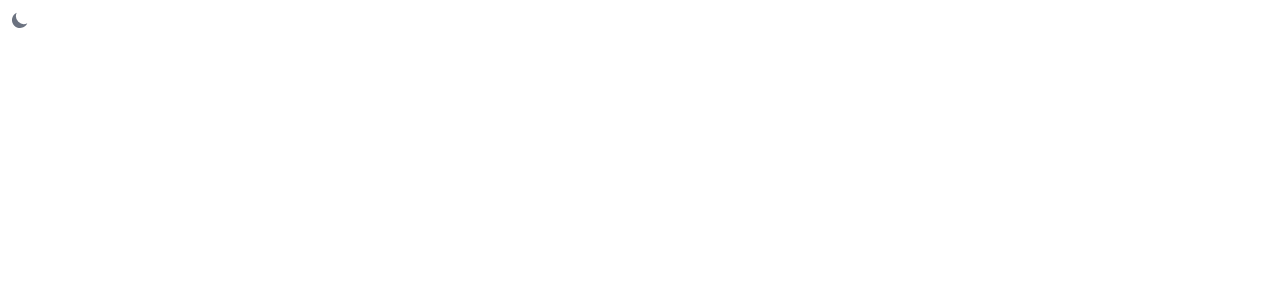
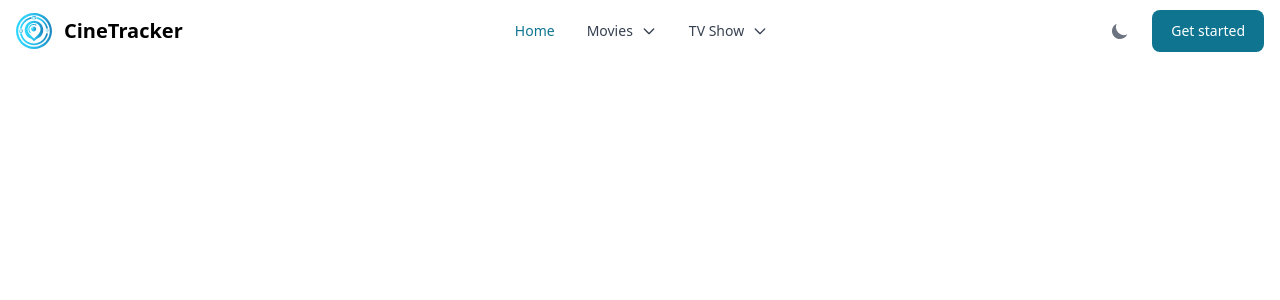
Before and after one commit to Stanyslas250/CineTracker, a Next.js app in the folder front-end/: page / in a window 1280 px wide. Shown: the top 300 px of the page. Built offline with nearby package versions, Linux system fonts and the light colour scheme.

Commit message:
Navbar UI

```diff
--- a/front-end/app/layout.tsx
+++ b/front-end/app/layout.tsx
@@ -17,7 +17,7 @@ export default function RootLayout({
       <head>
         <ThemeModeScript />
       </head>
-      <body className={`antialiased`}>
+      <body className={`antialiased bg-white dark:bg-black`}>
         <Flowbite>{children}</Flowbite>
       </body>
     </html>
--- a/front-end/app/page.tsx
+++ b/front-end/app/page.tsx
@@ -1,9 +1,12 @@
+import { NavBar } from '@/components/nav-bar.component';
 import { DarkThemeToggle } from 'flowbite-react';
 
 export default function page() {
   return (
     <div className="">
-      <DarkThemeToggle />
+      <NavBar>
+        <DarkThemeToggle />
+      </NavBar>
     </div>
   );
 }
--- /dev/null
+++ b/front-end/components/logo.tsx
@@ -0,0 +1,9 @@
+import React from 'react'
+
+const logo = () => {
+  return (
+    <svg></svg>
+  )
+}
+
+export default logo
--- /dev/null
+++ b/front-end/components/nav-bar.component.tsx
@@ -0,0 +1,53 @@
+import {
+  Button,
+  Dropdown,
+  DropdownItem,
+  Navbar,
+  NavbarBrand,
+  NavbarCollapse,
+  NavbarLink,
+  NavbarToggle,
+} from 'flowbite-react';
+import BG from '../public/logo.svg';
+import Image from 'next/image';
+
+interface NavBarProps {
+  children: React.ReactNode;
+}
+
+export function NavBar({ children }: NavBarProps) {
+  return (
+    <Navbar fluid>
+      <NavbarBrand href="https://flowbite-react.com">
+        <Image src={BG} alt="Flowbite React Logo" width={36} height={36} />
+        <span className="self-center pl-3 whitespace-nowrap text-xl font-semibold dark:text-white">
+          CineTracker
+        </span>
+      </NavbarBrand>
+      <div className="flex md:order-2 gap-3">
+        {children}
+        <Button>Get started</Button>
+        <NavbarToggle />
+      </div>
+      <NavbarCollapse>
+        <NavbarLink href="#" active>
+          Home
+        </NavbarLink>
+        <NavbarLink>
+          <Dropdown label="Movies" inline>
+            <DropdownItem>Popular</DropdownItem>
+            <DropdownItem>Top rated</DropdownItem>
+            <DropdownItem>Upcoming</DropdownItem>
+          </Dropdown>
+        </NavbarLink>
+        <NavbarLink>
+          <Dropdown label="TV Show" inline>
+            <DropdownItem>Popular</DropdownItem>
+            <DropdownItem>On TV</DropdownItem>
+            <DropdownItem>Top rated</DropdownItem>
+          </Dropdown>
+        </NavbarLink>
+      </NavbarCollapse>
+    </Navbar>
+  );
+}
```
Also changed, not shown: front-end/public/logo.svg (added).
